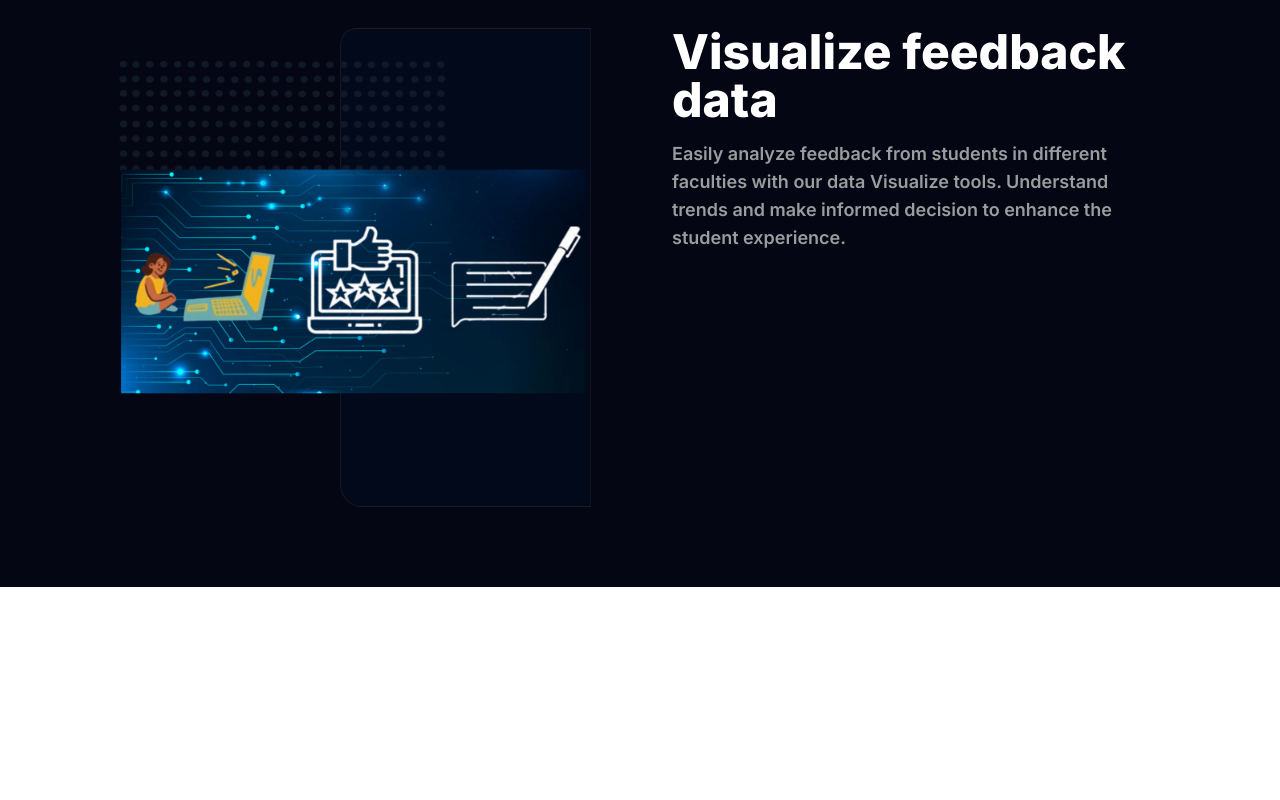
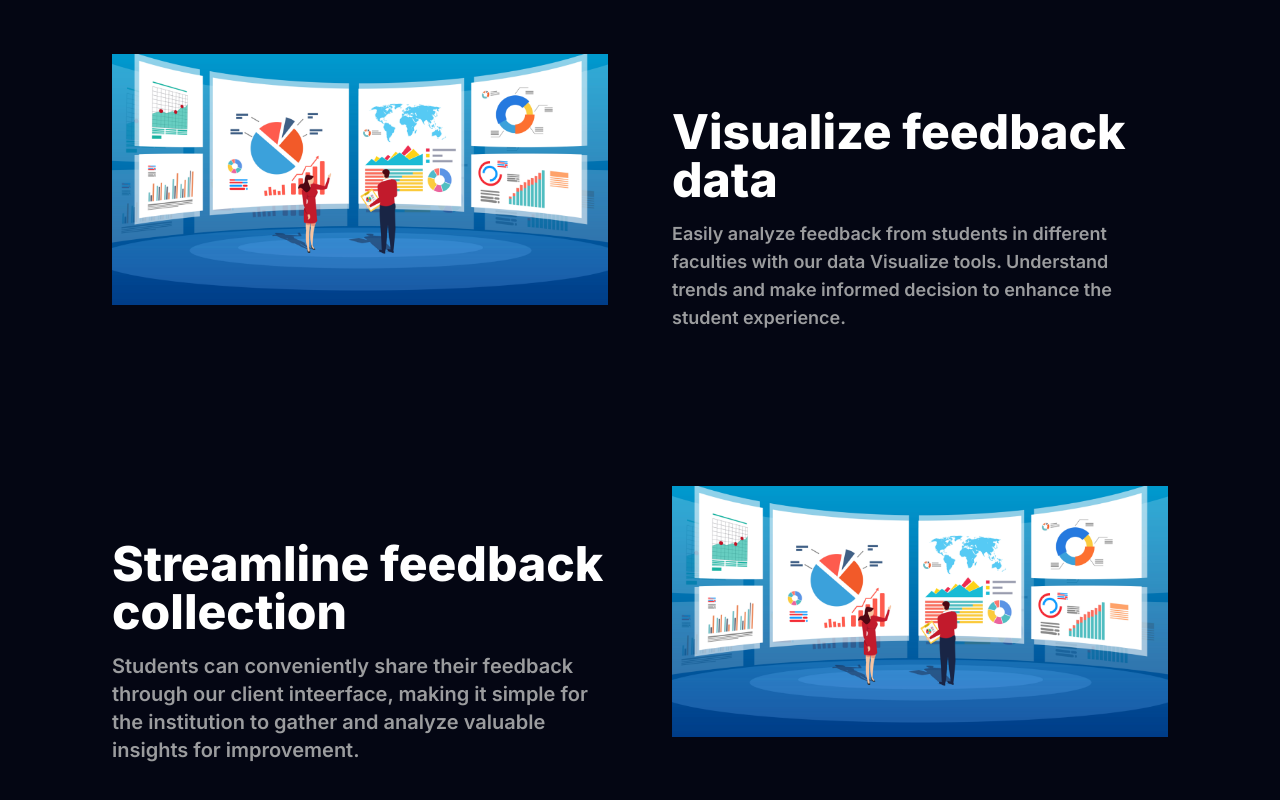
Before and after one commit to brightstar-moxi/analytics, a Next.js app: page / in a window 1280 px wide. Shown: the part 1067-1867 px from the top of the page. Before the commit the page ends 1654 px from the top, so only its background shows below. Built offline with nearby package versions, Linux system fonts and the light colour scheme.

Commit message:
Good afternoon

```diff
--- a/app/component/Second.jsx
+++ b/app/component/Second.jsx
@@ -2,8 +2,8 @@
 "use client"
 import React, { useState } from 'react'
 import Image from "next/image";
-import Image1 from '/public/pic1.png'
-import Image2 from '/public/Graduation-removebg-preview.png';
+// import Image1 from '/public/pic1.png'
+import Image2 from '/public/Screen-Shot-2020-01-22-at-3.05.27-PM-1.png';
 
 
 
@@ -23,12 +23,12 @@ const Second = () => {
 
         <div className='md:grid md:grid-cols-2 gap-8 items-center py-8 px-4 xl:gap-16 sm:py-16 xl:px-16'>
         <Image
-        src={Image1}
+        src={Image2}
         alt="about image"
         width={600}
         height={600}
         />
-        <div className='mt-4 md:mt-0  flex flex-col h-full'>
+        <div className='mt-4 pt-20 md:mt-0  flex flex-col h-full'>
             <span className='text-5xl font-extrabold text-white mb-4'>Visualize feedback data</span>
             <p className='text-lg font-semibold text-[#9b9c9e]'>Easily analyze feedback from students in different faculties with our data Visualize tools. Understand trends and make informed decision to enhance the student experience.
                </p>
--- /dev/null
+++ b/app/component/Third.jsx
@@ -0,0 +1,38 @@
+
+"use client"
+import React, { useState } from 'react'
+import Image from "next/image";
+// import Image1 from '/public/pic1.png'
+import Image2 from '/public/Screen-Shot-2020-01-22-at-3.05.27-PM-1.png';
+
+
+
+
+
+
+const Third = () => {
+
+  return (
+
+    <section className='text-white'>
+
+
+        <div className='md:grid md:grid-cols-2 gap-8 items-center py-8 px-4 xl:gap-16 sm:py-16 xl:px-16'>
+
+        <div className='mt-4 pt-20 md:mt-0  flex flex-col h-full'>
+            <span className='text-5xl font-extrabold text-white mb-4'>Streamline feedback collection</span>
+            <p className='text-xl font-semibold text-[#9b9c9e]'> Students can conveniently share their feedback through our client inteerface, making it simple for the institution to gather and analyze valuable insights for improvement.
+               </p>
+
+        </div>
+        <Image
+        src={Image2}
+        alt="about image"
+        width={600}
+        height={600}
+        />
+        </div></section>
+  )
+}
+
+export default Third
--- a/app/page.js
+++ b/app/page.js
@@ -7,6 +7,7 @@ import First from './component/First';
 // import SentimentForm from './component/SentimentForm';
 import Navbar from './component/Navbar';
 import Second from './component/Second';
+import Third from './component/Third';
 const Home = () => {
 
 
@@ -17,6 +18,7 @@ const Home = () => {
     <div className= "container mt-20 mx-auto px-12 py-4">
    <First/>
    <Second/>
+   <Third/>
     </div>
 
     {/* <Footer/> */}
```
Also changed, not shown: public/Screen-Shot-2020-01-22-at-3.05.27-PM-1.png (added).
